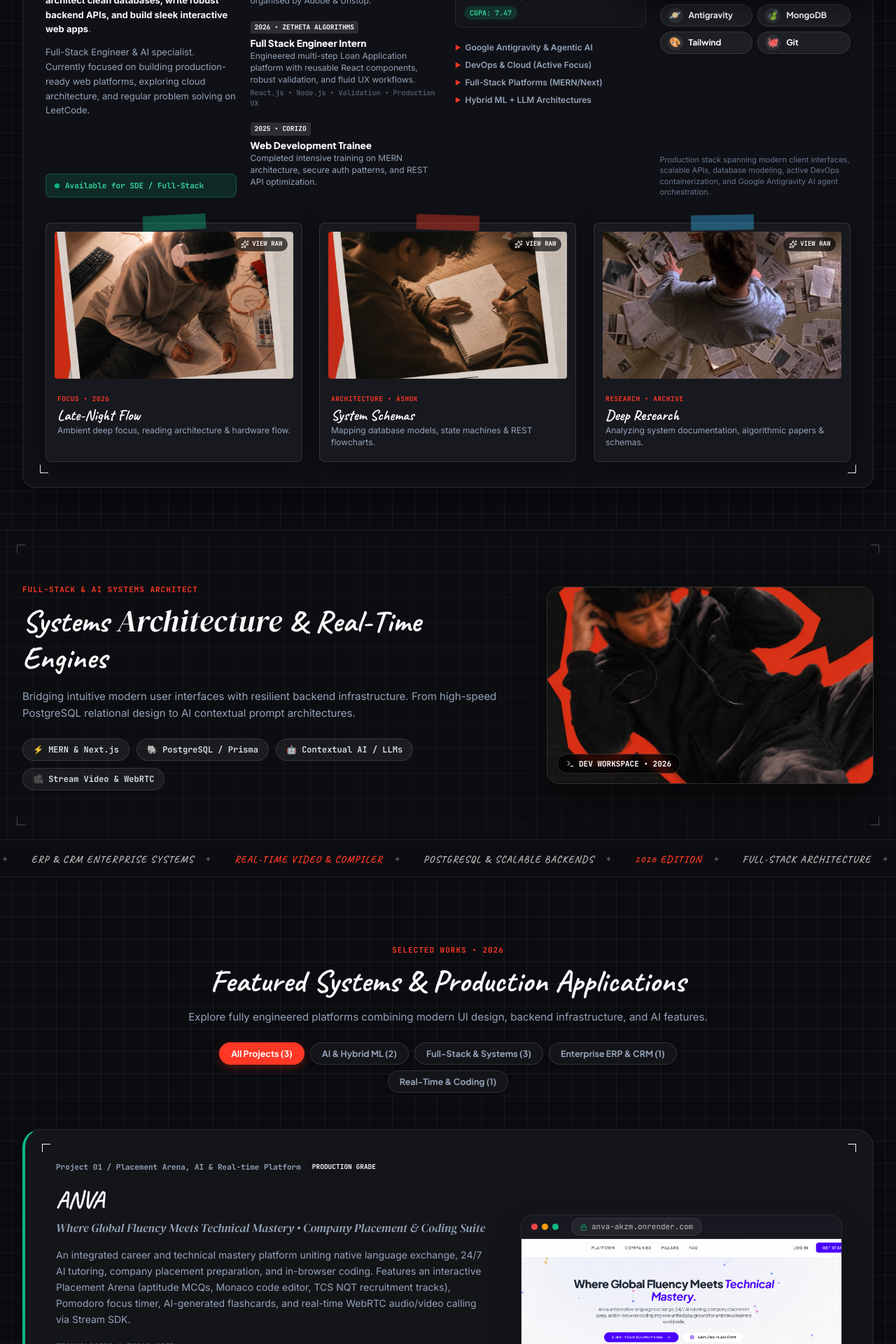
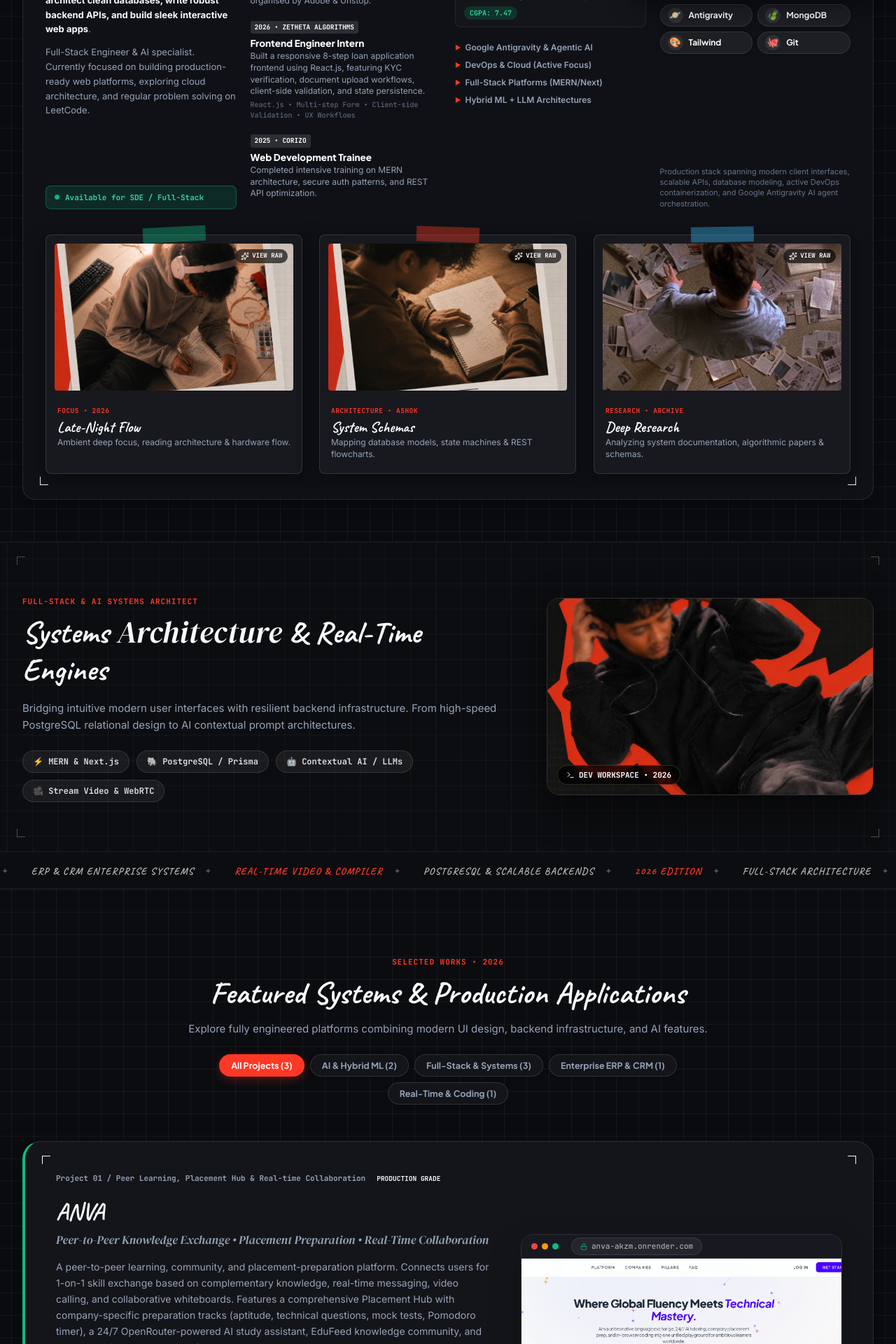
Before and after one commit to Ashok-Gumma/Portfolio, a React (Vite) app: page / in a window 1280 px wide. Shown: the part 720-2640 px from the top of the page at 70% size. Built offline with nearby package versions, Linux system fonts and the light colour scheme.

Commit message:
refactor: update resume layout and text, and initialize App.jsx file

```diff
--- a/src/App.jsx
+++ b/src/App.jsx
@@ -168,15 +168,15 @@ const App = () => {
     {
       id: "anva",
       category: ["ai", "fullstack", "realtime"],
-      number: "Project 01 / Placement Arena, AI & Real-time Platform",
+      number: "Project 01 / Peer Learning, Placement Hub & Real-time Collaboration",
       themeClass: "theme-emerald",
       title: "ANVA",
-      subtitle: "Where Global Fluency Meets Technical Mastery • Company Placement & Coding Suite",
-      description: "An integrated career and technical mastery platform uniting native language exchange, 24/7 AI tutoring, company placement preparation, and in-browser coding. Features an interactive Placement Arena (aptitude MCQs, Monaco code editor, TCS NQT recruitment tracks), Pomodoro focus timer, AI-generated flashcards, and real-time WebRTC audio/video calling via Stream SDK.",
-      tools: ["React.js", "Node.js", "Express.js", "MongoDB", "Placement Arena", "Mock Tests", "Pomodoro Focus", "Stream SDK", "Clerk Auth", "Monaco Editor"],
-      reviewTitle: "Placement & Coding Suite",
+      subtitle: "Peer-to-Peer Knowledge Exchange • Placement Preparation • Real-Time Collaboration",
+      description: "A peer-to-peer learning, community, and placement-preparation platform. Connects users for 1-on-1 skill exchange based on complementary knowledge, real-time messaging, video calling, and collaborative whiteboards. Features a comprehensive Placement Hub with company-specific preparation tracks (aptitude, technical questions, mock tests, Pomodoro timer), a 24/7 OpenRouter-powered AI study assistant, EduFeed knowledge community, and automated AI content moderation.",
+      tools: ["JavaScript", "React.js", "Node.js", "Express.js", "MongoDB", "OpenRouter API", "Stream Chat & Video API", "Clerk Auth", "Placement Hub", "EduFeed"],
+      reviewTitle: "P2P Learning & Placement Suite",
       reviewRating: "★★★★★",
-      reviewText: "Engineered MNC company-specific aptitude & coding mock test modules, Pomodoro productivity flow, and sub-second multi-language code compilation with real-time WebRTC video calling.",
+      reviewText: "Architected mutual skill-exchange matching, company-specific placement tracks with mock tests, automated AI content moderation, and real-time messaging & video calling via Stream API.",
       palette: ["#071E17", "#10B981", "#0F172A", "#FFFFFF"],
       image: anvaImg,
       liveLink: "https://anva-akzm.onrender.com/",
@@ -186,15 +186,15 @@ const App = () => {
     {
       id: "solargrid",
       category: ["fullstack", "enterprise"],
-      number: "Project 02 / Solar Operations ERP & CRM",
+      number: "Project 02 / Rural Clean Energy ERP & CRM Operations",
       themeClass: "theme-terracotta",
       title: "SolarGrid",
-      subtitle: "Real Hope. Real Light. Powered by SolarGrid ERP.",
-      description: "A mission-critical enterprise operations and CRM platform simplifying solar distribution for rural homes (PM Surya Ghar), village kitchens (Clean Stoves), and agricultural pump installations (PM-KUSUM Irrigation) across developing India. Features warehouse inventory tracking, automated delivery challans, and technician field service dispatching with granular RBAC.",
-      tools: ["React / Next.js", "Node.js", "Express.js", "PostgreSQL", "RBAC", "REST APIs", "Challan Automation"],
-      reviewTitle: "Enterprise Architecture",
+      subtitle: "Rural Clean Energy Operations, Supply Chain Logistics & CRM Platform",
+      description: "An enterprise operations platform combining CRM and ERP capabilities to manage rural clean energy electrification initiatives, equipment supply chains, and field logistics. Features multi-warehouse inventory tracking, procurement workflows, automated delivery challan generation from dispatch data to eliminate manual documentation, and role-based operational dashboards for administrators, warehouse crews, and field staff.",
+      tools: ["TypeScript", "React.js", "Next.js", "Node.js", "Express.js", "PostgreSQL", "Docker", "REST APIs", "RBAC", "Challan Automation"],
+      reviewTitle: "Clean Energy Operations ERP & CRM",
       reviewRating: "★★★★★",
-      reviewText: "Engineered scalable PostgreSQL relational schemas for inventory tracking, automated delivery challan workflows, and technician service ticketing.",
+      reviewText: "Engineered normalized PostgreSQL relational schemas for multi-warehouse inventory tracking, automated delivery challan generation directly from dispatch data, and multi-tier RBAC operational workflows.",
       palette: ["#1C140F", "#F97316", "#1E293B", "#F8FAFC"],
       image: solargridImg,
       liveLink: "https://solar-grid-three.vercel.app/",
@@ -204,15 +204,15 @@ const App = () => {
     {
       id: "friday",
       category: ["ai", "fullstack"],
-      number: "Project 03 / Hybrid AI Mindful Companion",
+      number: "Project 03 / Contextual Hybrid AI & Mindful Companion",
       themeClass: "theme-cyber",
       title: "FRIDAY",
-      subtitle: "A Quiet Sanctuary for Your Thoughts and Feelings (Mindful Emotional Companion)",
-      description: "An adaptive conversational intelligence system engineered with a hybrid architecture combining custom-trained Machine Learning models on manual datasets (intent classification & emotional resonance) with Generative LLMs for deep multi-turn reasoning, daily stillness reflections, and persistent memory tracking, secured with Google OAuth 2.0.",
-      tools: ["React.js", "Node.js", "Express.js", "Hybrid ML Models", "Generative LLM", "Manual Datasets", "MongoDB", "Google OAuth 2.0"],
-      reviewTitle: "Hybrid ML + LLM Intelligence",
+      subtitle: "Mood-Aware Conversational Intelligence & Mental Wellness Companion",
+      description: "A mental wellness companion that detects the user's emotional state to deliver mood-adapted conversational responses. Engineered with a hybrid AI architecture coupling custom Python Scikit-Learn emotion classifiers trained on curated datasets with OpenRouter LLMs. Features an intelligent prompt routing pipeline that reduces generative token usage by 30%, persistent conversational memory in MongoDB, and encrypted Google OAuth 2.0 authentication.",
+      tools: ["Python", "JavaScript", "React.js", "Node.js", "Express.js", "MongoDB", "Hybrid ML Systems", "OpenRouter API", "Scikit-Learn", "Prompt Routing", "Google OAuth 2.0"],
+      reviewTitle: "Hybrid ML Systems & Prompt Routing",
       reviewRating: "★★★★★",
-      reviewText: "Combined custom ML classifiers trained on curated manual datasets with high-performance Generative LLMs for contextual intent routing and persistent user memory.",
+      reviewText: "Coupled custom Python ML classifiers for emotional detection with OpenRouter LLMs, reducing API token consumption by 30% through intelligent prompt routing with persistent conversational memory.",
       palette: ["#0B1320", "#38BDF8", "#1E293B", "#FFFFFF"],
       image: fridayImg,
       liveLink: "https://as-you-wish-q2lj.onrender.com/",
@@ -250,7 +250,7 @@ const App = () => {
     {
       category: "AI & Hybrid Machine Learning",
       icon: <Cpu size={18} />,
-      skills: ["Google Antigravity", "Agentic AI Workflows", "Genkit", "Hybrid ML Models", "Generative LLMs", "Manual Dataset Training", "Contextual Prompting", "Stream Video / Chat SDK", "WebSockets"]
+      skills: ["Google Antigravity", "Agentic AI Workflows", "Genkit", "Hybrid ML Systems", "OpenRouter API", "Generative LLMs", "Manual Dataset Training", "Contextual Prompting", "Stream Video / Chat SDK", "WebSockets"]
     },
     {
       category: "Problem Solving & Core",
@@ -301,7 +301,7 @@ const App = () => {
       img: zethetaCertificate,
       title: "Zetheta Algorithms — Certificate of Project Work Experience",
       tag: "ZETHETA • 06 AUG 2026",
-      caption: "Full Stack Engineer Intern on Front End Developer Multi Step Loan Application Form. Managing Director: Suketu Sanghvi."
+      caption: "Frontend Engineer Intern on 8-step Loan Application Form. Managing Director: Suketu Sanghvi."
     },
     {
       id: "cert-corizo",
@@ -617,12 +617,12 @@ const App = () => {
 
                   <div className="experience-item">
                     <span className="exp-year-badge">2026 • ZETHETA ALGORITHMS</span>
-                    <h4 className="exp-company-title">Full Stack Engineer Intern</h4>
+                    <h4 className="exp-company-title">Frontend Engineer Intern</h4>
                     <p className="exp-role-sub">
-                      Engineered multi-step Loan Application platform with reusable React components, robust validation, and fluid UX workflows.
+                      Built a responsive 8-step loan application frontend using React.js, featuring KYC verification, document upload workflows, client-side validation, and state persistence.
                     </p>
                     <p className="exp-clients-list">
-                      React.js • Node.js • Validation • Production UX
+                      React.js • Multi-step Form • Client-side Validation • UX Workflows
                     </p>
                   </div>
 
@@ -1203,7 +1203,7 @@ const App = () => {
                   <div className="certificate-header-row">
                     <div>
                       <span className="record-date-badge">JUL 2026 — AUG 2026</span>
-                      <h4 className="record-role-heading" style={{ marginTop: '4px' }}>Full Stack Engineer Intern</h4>
+                      <h4 className="record-role-heading" style={{ marginTop: '4px' }}>Frontend Engineer Intern</h4>
                       <p className="record-organization">Zetheta Algorithms Private Limited</p>
                     </div>
                     <div className="certificate-mini-thumb">
@@ -1212,7 +1212,7 @@ const App = () => {
                     </div>
                   </div>
                   <p className="record-bullet-text" style={{ margin: 0, fontSize: '11.5px', color: 'var(--text-muted)' }}>
-                    Engineered a scalable multi-step Loan Application portal with modular React components, client-side data validation, responsive layouts, and state management.
+                    Built a responsive 8-step loan application frontend using React.js with modular components, client-side form validation, document upload flows, and local state persistence.
                   </p>
                 </TiltCard>
 
```
Also changed, not shown: 1 other file (tests, documents, lock files or other folders).
